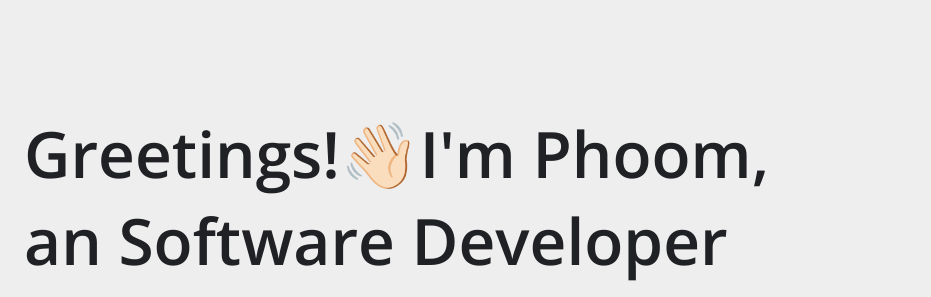
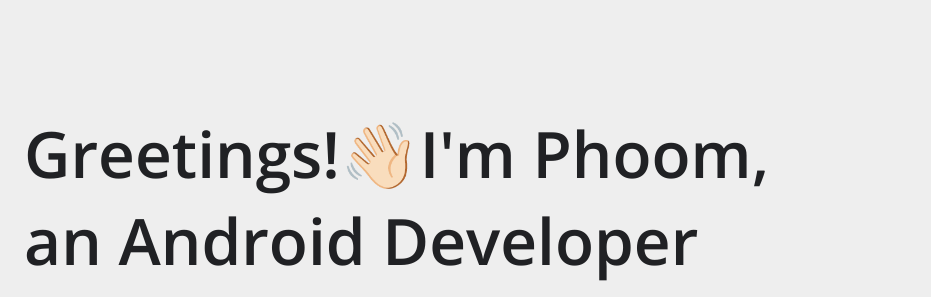
Before and after one commit to Phoomtep/Portfolio, a plain HTML site: page index.html in a window 1280 px wide. Shown: the part 162-459 px from the top of the page, 0-931 px from the left. Drawn offline with nearby package versions, Linux system fonts and the light colour scheme.

Commit message:
Update index.html

```diff
--- a/index.html
+++ b/index.html
@@ -40,7 +40,7 @@
     <section id="greeting" style="background-color: #eeeeee;">
       <div class="section-content">
         <div>
-          <h1>Greetings!👋🏻I'm Phoom,<br>an Software Developer</h1>
+          <h1>Greetings!👋🏻I'm Phoom,<br>an Android Developer</h1>
           <p style="margin-top: 16px;">Who's passionate about creating engaging and user-friendly application.
             With a keen eye for detail and a thorough understanding of those technical and design aspects, I strive to
             develop applications that delight users with intuitive and aesthetically pleasing interfaces.</p>
```
